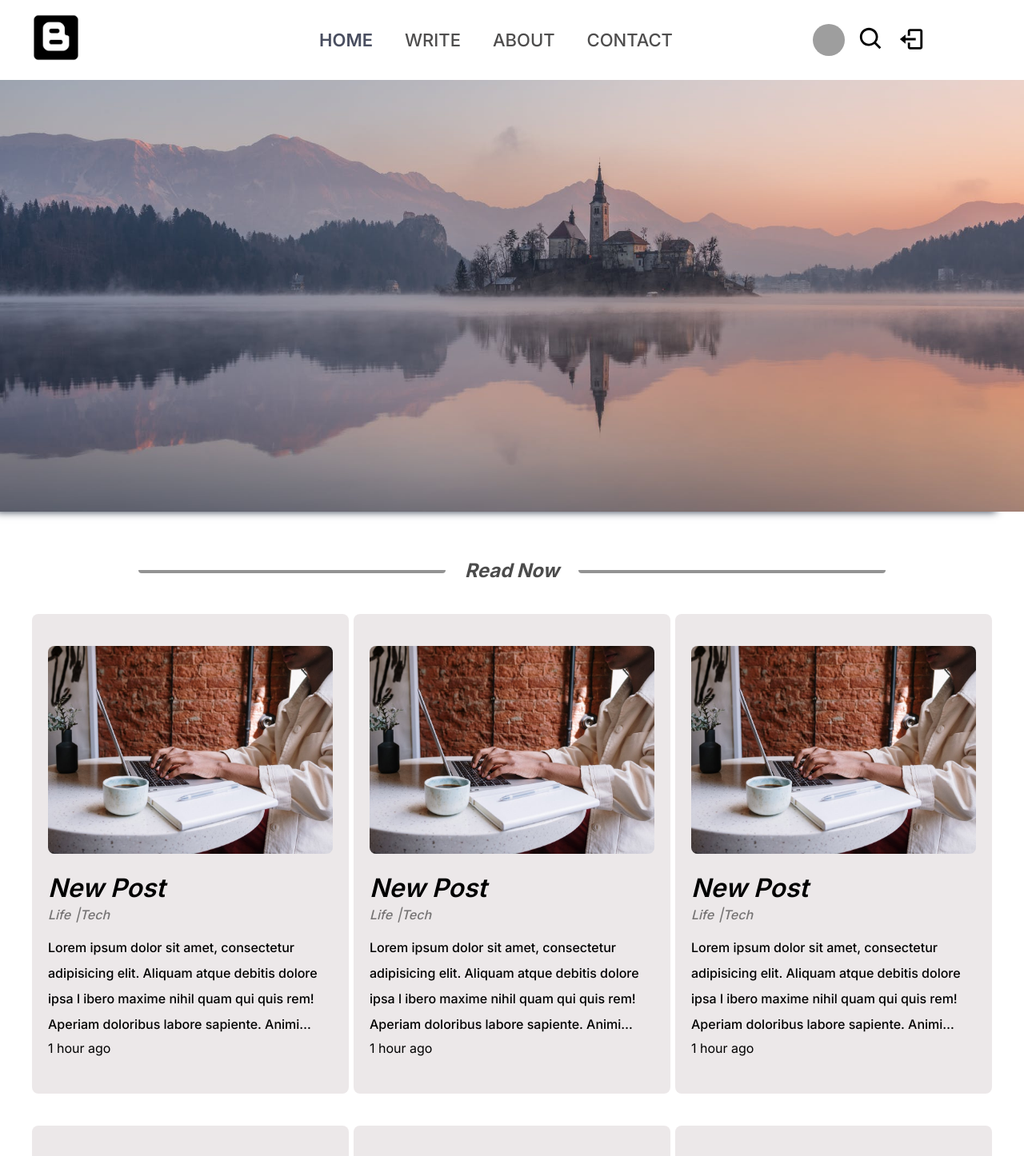
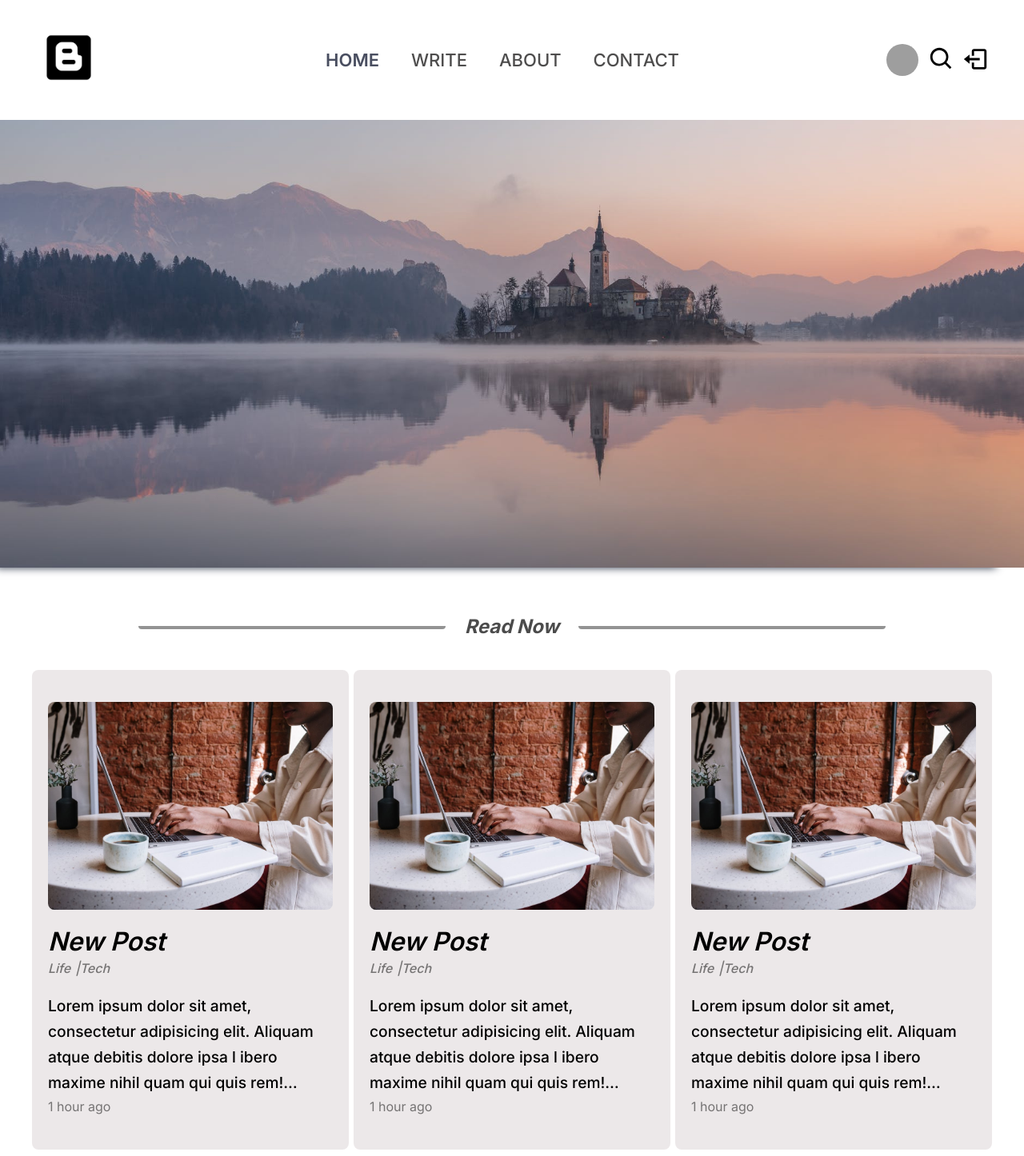
Before and after one commit to esrasen9/mern-blog-app, a React (Create React App) app in the folder client/: page / in a window 1280 px wide. Shown: the top 1446 px of the page at 80% size. Built offline with nearby package versions, Linux system fonts and the light colour scheme; grey boxes are pictures that could not be loaded.

Commit message:
Add new css rules

```diff
--- a/client/src/components/banner/Banner.css
+++ b/client/src/components/banner/Banner.css
@@ -1,6 +1,6 @@
 .banner-img {
     width: 100%;
-    height: 540px;
+    height: 560px;
     object-fit: cover;
     -webkit-box-shadow: -2px -4px 15px #2A3346;
     -moz-box-shadow: 2px -4px 15px #2A3346;
--- a/client/src/components/header/Header.css
+++ b/client/src/components/header/Header.css
@@ -1,5 +1,5 @@
 .header {
-    height: 100px;
+    height: 150px;
     position: sticky;
     top: 0;
     display: flex;
--- a/client/src/components/header/left/Left.css
+++ b/client/src/components/header/left/Left.css
@@ -1,6 +1,6 @@
 .left {
     flex: 3;
-    margin-left: 40px;
+    margin-left: 56px;
 }
 
 .left-img {
--- a/client/src/components/header/right/Right.css
+++ b/client/src/components/header/right/Right.css
@@ -1,9 +1,9 @@
 .top-right {
     flex: 3;
     display: flex;
-    justify-content: center;
+    justify-content: flex-end;
+    margin-right: 40px;
     align-items: center;
-    margin-right: 40px;
 }
 
 .profile-pic {
@@ -20,7 +20,7 @@
 }
 
 .icon-button {
-    margin: 0 8px;
+    margin: 0 4px;
     background-color: transparent;
     border: 0;
     cursor: pointer;
--- a/client/src/components/post/Post.css
+++ b/client/src/components/post/Post.css
@@ -24,7 +24,7 @@
     display: flex;
     flex-direction: column;
     align-items: flex-start;
-    justify-content: space-around;
+    justify-content: space-between;
 }
 
 .post-category-info {
@@ -47,6 +47,7 @@
 
 .post-text {
     font-weight: 500;
+    font-size: 1.2rem;
     overflow: hidden;
     line-height: 2rem;
     max-height: 220px;
@@ -55,6 +56,11 @@
     display: -webkit-box;
     text-overflow: ellipsis;
     -webkit-line-clamp: 4;
+}
+
+.post-date {
+    opacity: 0.5;
+    font-size: 1rem;
 }
 
 @media only screen and (max-width: 768px) {
```
